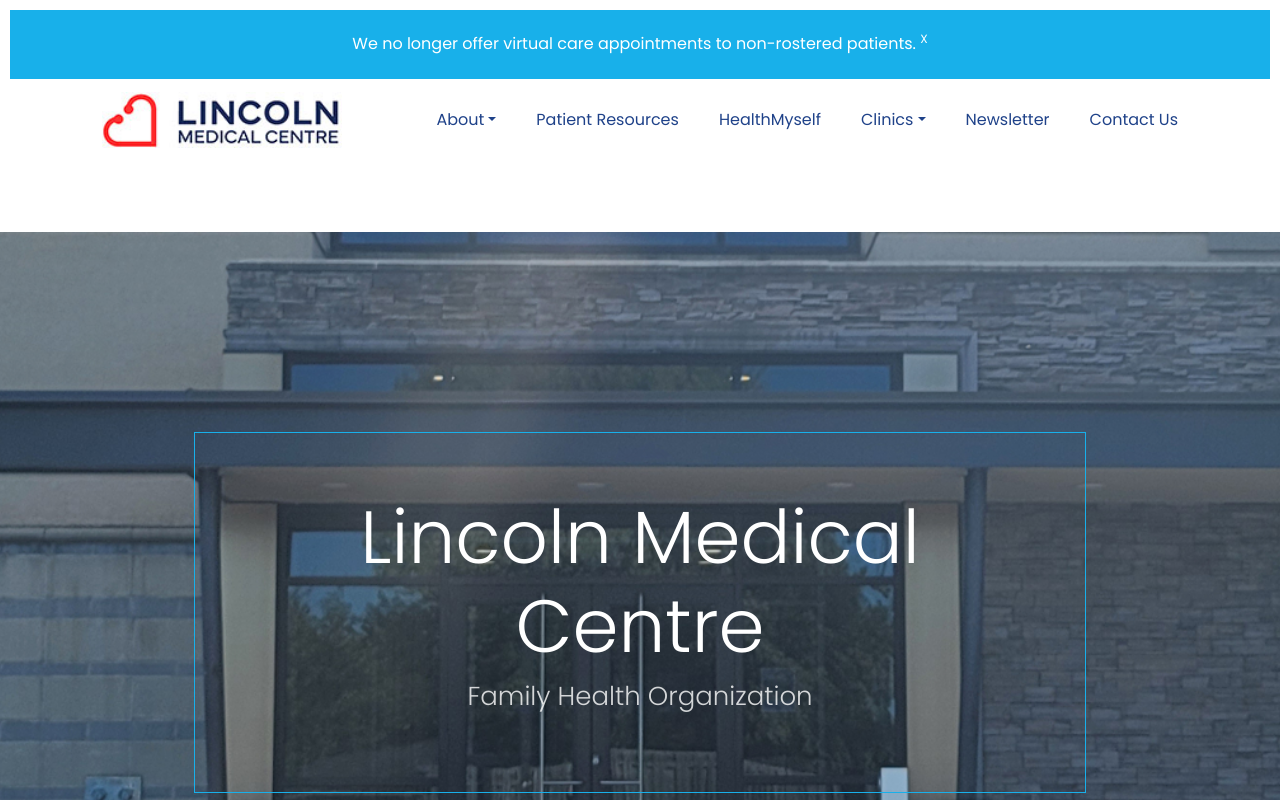
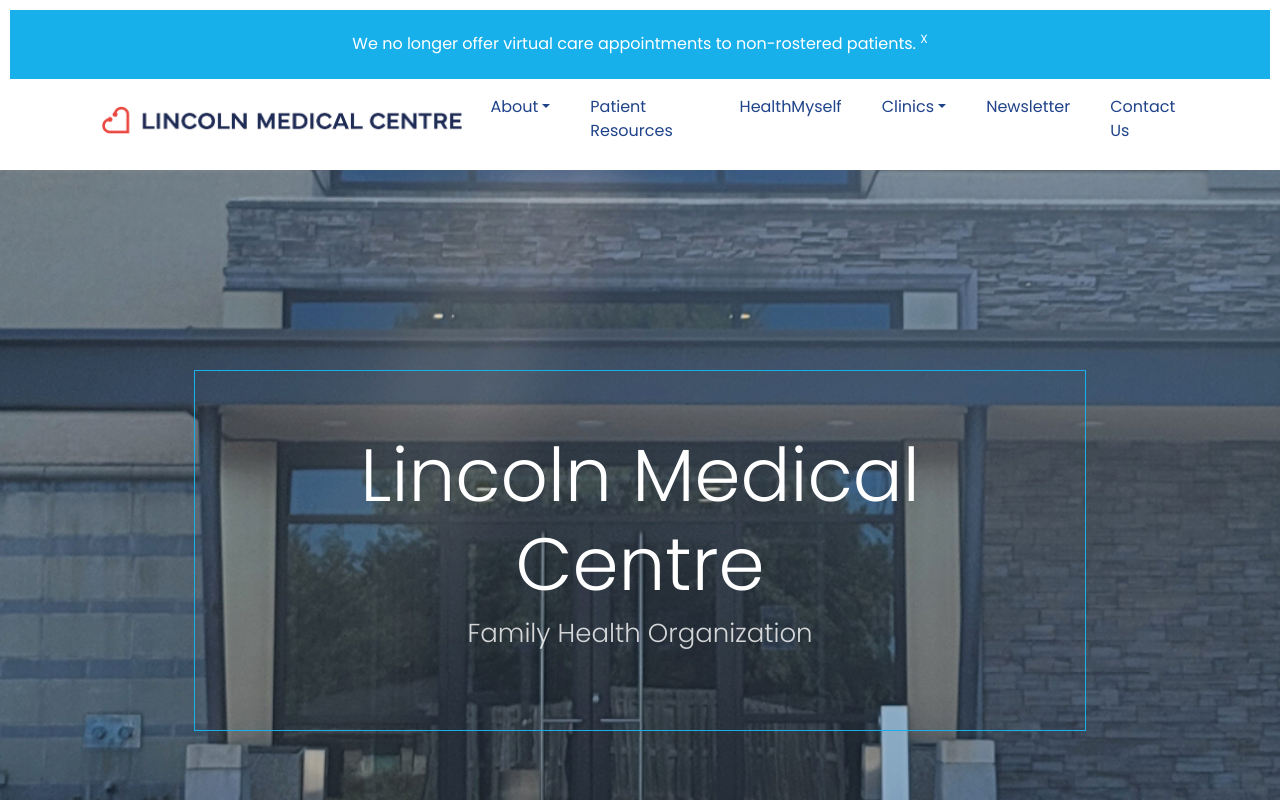
Before and after one commit to lincolnmedweb/lincolnmed, a Next.js app: page / in a window 1280 px wide. Shown: the top 800 px of the page. Built offline with nearby package versions, Linux system fonts and the light colour scheme.

Commit message:
Add logo, adjust nav / inner hero / hero styles

```diff
--- a/components/hero/Hero.module.scss
+++ b/components/hero/Hero.module.scss
@@ -6,9 +6,9 @@
   background-size: cover;
   padding: 200px 0px 200px 0px;
   text-align: center;
-  margin-top: 60px;
+  margin-top: 0px;
   @include bp-tablet-sm {
-    margin-top: 80px;
+    margin-top: 50px;
     padding: 40px 0px 40px 0px;
   }
   .box {
--- a/components/innerHero/innerHero.module.scss
+++ b/components/innerHero/innerHero.module.scss
@@ -5,9 +5,9 @@
   background-image: linear-gradient(to right, $dark-blue, $light-blue);
   padding: 80px 0px 80px 0px;
   text-align: center;
-  margin-top: 60px;
+  margin-top: 0px;
   @include bp-tablet-sm {
-    margin-top: 80px;
+    margin-top: 50px;
     padding: 60px 0px 60px 0px;
   }
   h1 {
--- a/components/shared/nav/Navigation.js
+++ b/components/shared/nav/Navigation.js
@@ -38,7 +38,7 @@
       <Navbar expand="lg" id="nav" ref={idRef}>
         <Container>
           <Navbar.Brand>
-            <Link href="/">
+            <Link href="/" className="logo-link">
               <Image src={logo} className="img-fluid" />
             </Link>
           </Navbar.Brand>
--- a/components/shared/nav/Navigation.module.scss
+++ b/components/shared/nav/Navigation.module.scss
@@ -9,8 +9,12 @@
     padding: 0px;
   }
   img {
+    width: 360px;
     &:hover {
       cursor: pointer;
+    }
+    @include bp-tablet {
+      width: 200px;
     }
   }
   a {
```
Also changed, not shown: public/logo.jpg.
